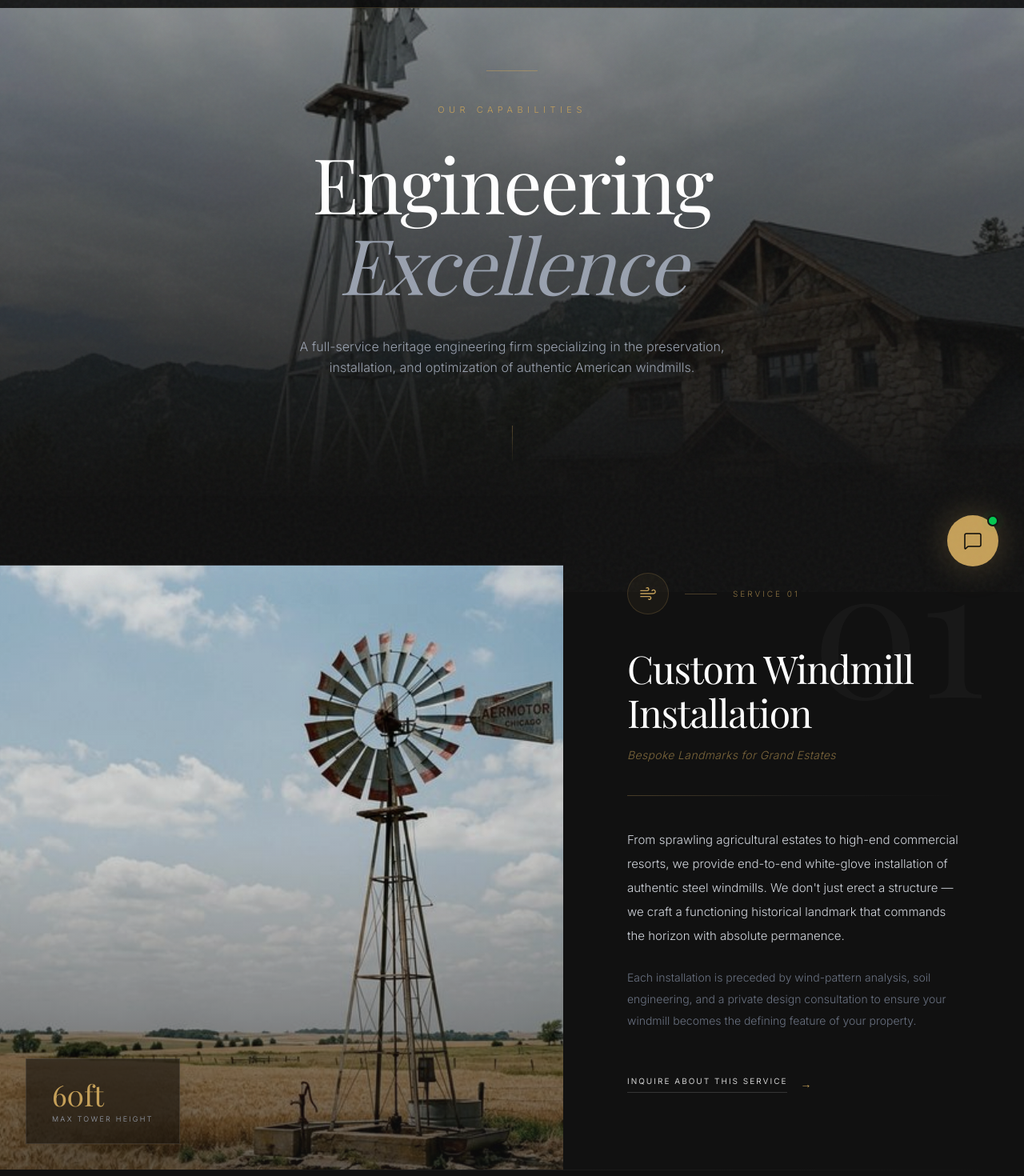
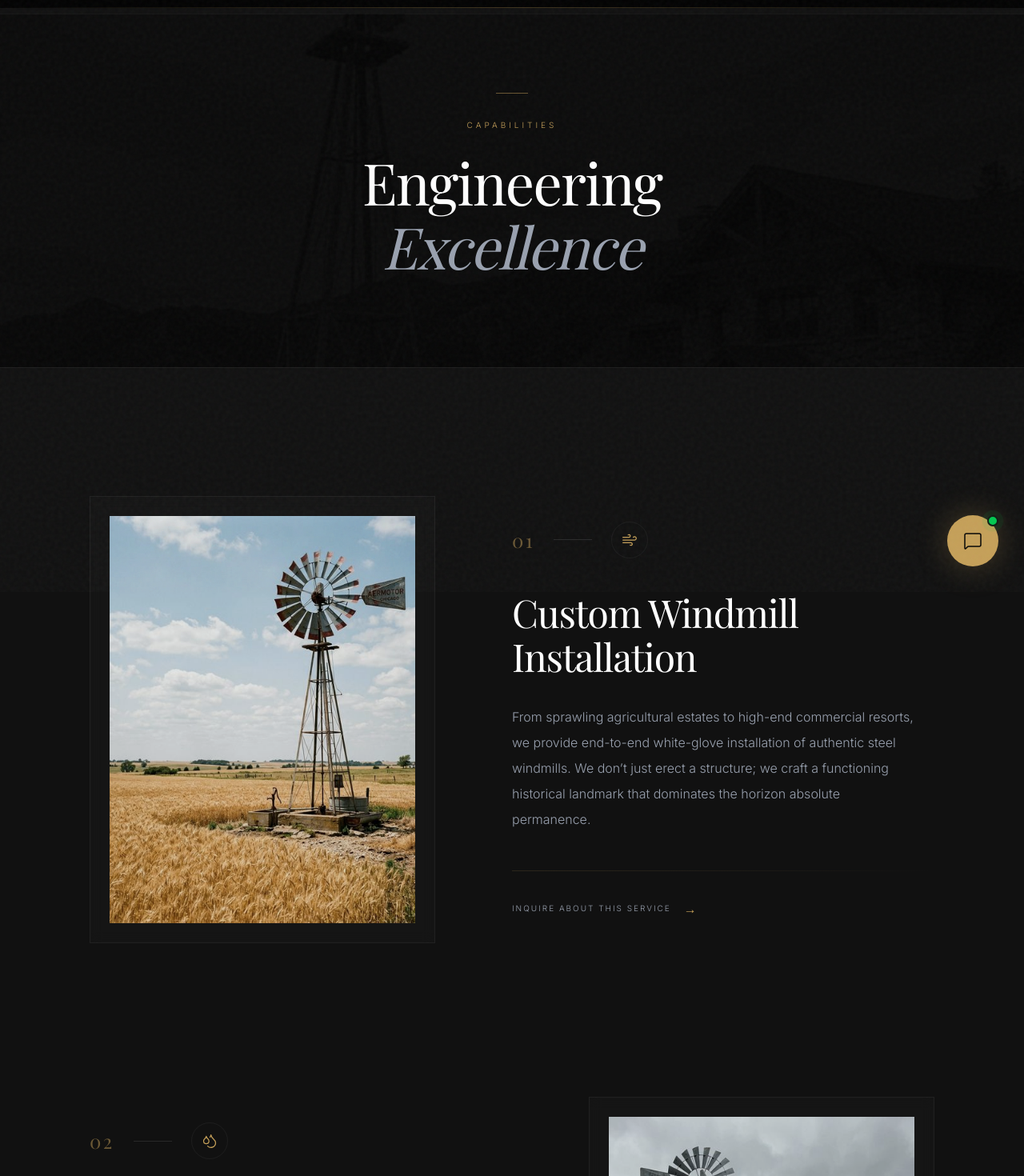
Before and after one commit to Founditmarketing/midwest, a React (Vite) app: page /services in a window 1280 px wide. Shown: the part 60-1530 px from the top of the page at 80% size. Built offline with nearby package versions, Linux system fonts and the light colour scheme; a web font is replaced by a local one.

Commit message:
refine: simplify services page architecture into quiet luxury gallery aesthetic

```diff
--- a/src/pages/Services.tsx
+++ b/src/pages/Services.tsx
@@ -1,4 +1,4 @@
-import React, { useRef } from 'react';
+    import React from 'react';
 import { motion, useScroll, useTransform } from 'motion/react';
 import { Link } from 'react-router-dom';
 import { Wind, Wrench, Droplets, PackageSearch } from 'lucide-react';
@@ -6,256 +6,162 @@ import { Wind, Wrench, Droplets, PackageSearch } from 'lucide-react';
 const services = [
   {
     num: '01',
-    icon: <Wind size={22} className="text-heritage-gold" strokeWidth={1.5} />,
+    icon: <Wind size={20} className="text-heritage-gold" strokeWidth={1.5} />,
     title: 'Custom Windmill Installation',
-    subtitle: 'Bespoke Landmarks for Grand Estates',
-    desc: 'From sprawling agricultural estates to high-end commercial resorts, we provide end-to-end white-glove installation of authentic steel windmills. We don\'t just erect a structure — we craft a functioning historical landmark that commands the horizon with absolute permanence.',
-    detail: 'Each installation is preceded by wind-pattern analysis, soil engineering, and a private design consultation to ensure your windmill becomes the defining feature of your property.',
-    image: '/images/realistic_hero_windmill.png',
-    stat: { value: '60ft', label: 'Max Tower Height' }
+    desc: 'From sprawling agricultural estates to high-end commercial resorts, we provide end-to-end white-glove installation of authentic steel windmills. We don’t just erect a structure; we craft a functioning historical landmark that dominates the horizon absolute permanence.',
+    image: '/images/realistic_hero_windmill.png'
   },
   {
     num: '02',
-    icon: <Droplets size={22} className="text-heritage-gold" strokeWidth={1.5} />,
+    icon: <Droplets size={20} className="text-heritage-gold" strokeWidth={1.5} />,
     title: 'Pond Aeration & Water Delivery',
-    subtitle: 'Wind-Powered Environmental Engineering',
-    desc: 'Midwest Windmill is the only firm with the capability to retrofit heritage windmills for modern pond aeration. We utilize sub-surface mathematical engineering and massive rotor torque to deeply oxygenate expansive bodies of water — eliminating algae and fostering aquatic life.',
-    detail: 'Our systems aerate up to 2.5 acres of surface water using zero electricity, making them the most sustainable and elegant solution for estate ponds and commercial lakes alike.',
-    image: '/images/realistic_aeration_windmill.png',
-    stat: { value: '2.5ac', label: 'Aeration Capacity' }
+    desc: 'Midwest Windmill is the only firm with the capability to retrofit older windmills for modern pond aeration. We utilize sub-surface mathematical engineering and massive rotor torque to deeply oxygenate massive bodies of water, eliminating algae and fostering aquatic life.',
+    image: '/images/realistic_aeration_windmill.png'
   },
   {
     num: '03',
-    icon: <Wrench size={22} className="text-heritage-gold" strokeWidth={1.5} />,
+    icon: <Wrench size={20} className="text-heritage-gold" strokeWidth={1.5} />,
     title: 'Heritage Repairs & Restoration',
-    subtitle: 'Preserving American Industrial History',
-    desc: 'Our master craftsmen have preserved thousands of vintage windmills across the country. We repair catastrophic storm damage, replace rusted motors with precisely calibrated modern equivalents, and completely restore leaning towers to their absolute original glory.',
-    detail: 'We specialize in Aermotor, Dempster, and Baker windmill restorations — sourcing rare components and hand-fitting each piece to match the original engineering specifications.',
-    image: '/images/realistic_barn_windmill.png',
-    stat: { value: '10k+', label: 'Windmills Restored' }
+    desc: 'Our master craftsmen have preserved thousands of vintage windmills across the country. We repair catastrophic storm damage, replace rusted motors with heavily-calibrated modern equivalents, and completely restore leaning towers to their absolute original glory.',
+    image: '/images/realistic_barn_windmill.png'
   },
   {
     num: '04',
-    icon: <PackageSearch size={22} className="text-heritage-gold" strokeWidth={1.5} />,
+    icon: <PackageSearch size={20} className="text-heritage-gold" strokeWidth={1.5} />,
     title: 'Replacement Parts Logistics',
-    subtitle: 'American-Made Components, Shipped Direct',
     desc: 'Beyond full-scale installations, we act as the premier supplier for rare and standard Aermotor replacement parts. We ship high-grade American steel components directly to your site, bypassing cheap imports to guarantee decade-spanning durability.',
-    detail: 'Our warehouse stocks over 500 unique part numbers including gearboxes, sucker rods, wheel assemblies, and galvanized tower sections — all manufactured in the United States.',
-    image: '/images/estate_farm_windmill.png',
-    stat: { value: '500+', label: 'Parts in Stock' }
+    image: '/images/estate_farm_windmill.png'
   }
 ];
 
-function ServiceBlock({ svc, index }: { svc: typeof services[0]; index: number }) {
-  const ref = useRef(null);
-  const { scrollYProgress } = useScroll({
-    target: ref,
-    offset: ["start end", "end start"]
-  });
-  const imgY = useTransform(scrollYProgress, [0, 1], ['0%', '12%']);
-  const isReversed = index % 2 === 1;
+export default function Services() {
+  const { scrollYProgress } = useScroll();
+  const yBg = useTransform(scrollYProgress, [0, 1], ['0%', '15%']);
 
   return (
-    <div
-      ref={ref}
-      className={`flex flex-col ${isReversed ? 'lg:flex-row-reverse' : 'lg:flex-row'} items-stretch gap-0 lg:gap-0 relative`}
+    <main className="bg-industrial-charcoal min-h-screen relative overflow-hidden font-light">
+
+      {/* Editorial Hero */}
+      <section className="relative h-[65vh] flex items-center justify-center overflow-hidden border-b border-white/5">
+        <motion.div style={{ y: yBg }} className="absolute inset-0 z-0">
+          <div className="absolute inset-0 bg-industrial-charcoal-dark/90 z-10"></div>
+          <img
+            src="/images/realistic_resort_windmill.png"
+            alt="Windmill at resort"
+            className="w-full h-full object-cover grayscale opacity-30"
+          />
+        </motion.div>
+
+        <div className="relative z-10 text-center px-6 mt-16">
+          <motion.div
+            initial={{ width: 0 }}
+            animate={{ width: "40px" }}
+            transition={{ duration: 1, delay: 0.2 }}
+            className="h-[1px] bg-heritage-gold/50 mx-auto mb-8"
+          />
+          <motion.span
+            initial={{ opacity: 0, y: 10 }}
+            animate={{ opacity: 1, y: 0 }}
+            transition={{ duration: 1, delay: 0.4 }}
+            className="font-sans text-[9px] md:text-[10px] tracking-[0.4em] uppercase text-heritage-gold mb-6 block"
           >
-      {/* Image Block */}
+            Capabilities
+          </motion.span>
+          <motion.h1
+            initial={{ opacity: 0, y: 10 }}
+            animate={{ opacity: 1, y: 0 }}
+            transition={{ duration: 1, delay: 0.6 }}
+            className="font-serif text-5xl md:text-7xl text-white tracking-tight leading-[1.1]"
+          >
+            Engineering<br className="hidden md:block"/>
+            <span className="italic text-gray-400"> Excellence</span>
+          </motion.h1>
+        </div>
+      </section>
+
+      {/* Services List Editorial */}
+      <section className="py-24 md:py-40">
+        <div className="max-w-6xl mx-auto px-6 md:px-12 space-y-32 md:space-y-48">
+          {services.map((svc, index) => (
+            <div key={svc.num} className={`flex flex-col ${index % 2 === 1 ? 'lg:flex-row-reverse' : 'lg:flex-row'} items-center gap-16 lg:gap-24`}>
+
+              {/* Image Gallery Block */}
               <motion.div
-        initial={{ opacity: 0 }}
-        whileInView={{ opacity: 1 }}
+                initial={{ opacity: 0, y: 30 }}
+                whileInView={{ opacity: 1, y: 0 }}
                 viewport={{ once: true, margin: "-100px" }}
-        transition={{ duration: 1.5 }}
-        className="w-full lg:w-[55%] relative group overflow-hidden"
+                transition={{ duration: 1.2, ease: [0.16, 1, 0.3, 1] }}
+                className="w-full lg:w-[45%] relative group"
               >
-        <div className="aspect-[4/3] sm:aspect-[3/4] lg:aspect-auto lg:h-full min-h-[500px] md:min-h-[700px] overflow-hidden relative">
-          <motion.img
-            style={{ y: imgY }}
+                {/* Gallery Matte Frame */}
+                <div className="p-4 md:p-6 border border-white/5 bg-white/[0.02] backdrop-blur-sm">
+                  <div className="aspect-[3/4] overflow-hidden relative">
+                    <div className="absolute inset-0 bg-industrial-charcoal-dark/10 z-10 group-hover:bg-transparent transition-colors duration-1000"></div>
+                    <img
                       src={svc.image}
                       alt={svc.title}
-            className="absolute inset-0 w-full h-[115%] object-cover grayscale-[20%] group-hover:grayscale-0 transition-all duration-[2s] ease-out"
+                      className="w-full h-full object-cover grayscale-[20%] group-hover:grayscale-0 group-hover:scale-[1.03] transition-all duration-[2s] ease-out"
                     />
-          <div className="absolute inset-0 bg-gradient-to-t from-industrial-charcoal/60 via-industrial-charcoal/10 to-transparent z-10"></div>
-          <div className="absolute inset-0 bg-industrial-charcoal/10 group-hover:bg-transparent transition-colors duration-1000 z-10"></div>
-        </div>
-
-        {/* Floating Stat Card */}
-        <div className={`absolute bottom-8 ${isReversed ? 'right-8' : 'left-8'} z-20`}>
-          <div className="bg-black/50 backdrop-blur-2xl border border-white/10 px-8 py-6 shadow-2xl">
-            <div className="font-serif text-3xl md:text-4xl text-heritage-gold font-light mb-1">{svc.stat.value}</div>
-            <div className="font-sans text-[8px] md:text-[9px] tracking-[0.25em] uppercase text-gray-400 font-light">{svc.stat.label}</div>
                   </div>
                 </div>
               </motion.div>
 
               {/* Text Block */}
               <motion.div
-        initial={{ opacity: 0, x: isReversed ? -40 : 40 }}
-        whileInView={{ opacity: 1, x: 0 }}
+                initial={{ opacity: 0, y: 30 }}
+                whileInView={{ opacity: 1, y: 0 }}
                 viewport={{ once: true, margin: "-100px" }}
-        transition={{ duration: 1.2, delay: 0.15, ease: [0.16, 1, 0.3, 1] }}
-        className="w-full lg:w-[45%] flex flex-col justify-center px-8 py-16 md:px-16 lg:px-20 lg:py-24 relative"
+                transition={{ duration: 1.2, delay: 0.2, ease: [0.16, 1, 0.3, 1] }}
+                className="w-full lg:w-[55%]"
               >
-        {/* Background Numeral */}
-        <span className="absolute top-8 right-8 lg:top-12 lg:right-12 font-serif text-[8rem] lg:text-[14rem] text-white/[0.03] font-light leading-none select-none pointer-events-none">
-          {svc.num}
-        </span>
-
-        <div className="relative z-10">
-          {/* Icon + Label */}
-          <div className="flex items-center space-x-5 mb-10">
-            <div className="p-3.5 border border-heritage-gold/20 bg-heritage-gold/5 rounded-full">
+                <div className="flex items-center space-x-6 mb-10">
+                  <span className="font-serif text-2xl text-heritage-gold/50 tracking-widest">{svc.num}</span>
+                  <div className="w-12 h-[1px] bg-white/10"></div>
+                  <div className="p-3 border border-white/5 rounded-full shrink-0 text-heritage-gold/70 group-hover:text-heritage-gold transition-colors">
                     {svc.icon}
                   </div>
-            <div className="w-10 h-[1px] bg-heritage-gold/30"></div>
-            <span className="font-sans text-[9px] md:text-[10px] tracking-[0.3em] uppercase text-heritage-gold/70 font-light">
-              Service {svc.num}
-            </span>
                 </div>
 
-          {/* Title */}
-          <h2 className="font-serif text-3xl md:text-4xl lg:text-5xl text-white font-light tracking-tight leading-[1.15] mb-4">
+                <h2 className="font-serif text-3xl md:text-5xl text-white tracking-tight mb-8 leading-[1.15]">
                   {svc.title}
                 </h2>
 
-          {/* Subtitle */}
-          <p className="font-sans text-xs md:text-sm text-heritage-gold/60 tracking-wide font-light mb-10 italic">
-            {svc.subtitle}
+                <p className="font-sans text-sm md:text-base text-gray-400 leading-[2] md:leading-loose mb-12 max-w-lg">
+                  {svc.desc}
                 </p>
 
-          {/* Thin Divider */}
-          <div className="w-full h-[1px] bg-gradient-to-r from-heritage-gold/30 via-white/5 to-transparent mb-10"></div>
+                <div className="w-full h-[1px] bg-gradient-to-r from-heritage-gold/30 to-transparent mb-8 opacity-50"></div>
 
-          {/* Descriptions */}
-          <p className="font-sans text-sm md:text-[15px] text-gray-300 font-light leading-[2] mb-6">
-            {svc.desc}
-          </p>
-          <p className="font-sans text-xs md:text-sm text-gray-500 font-light leading-[1.9] mb-12">
-            {svc.detail}
-          </p>
-
-          {/* CTA */}
                 <Link
                   to="/consultation"
-            className="group inline-flex items-center space-x-4"
+                 className="group inline-flex items-center space-x-4 transition-colors duration-300"
                 >
-            <span className="font-sans text-[9px] md:text-[10px] tracking-[0.2em] uppercase text-white/80 group-hover:text-heritage-gold transition-colors duration-300 border-b border-white/15 group-hover:border-heritage-gold/50 pb-1.5">
+                  <span className="font-sans text-[9px] md:text-[10px] tracking-[0.2em] uppercase text-gray-400 group-hover:text-heritage-gold transition-colors">
                     Inquire About This Service
                   </span>
-            <span className="text-heritage-gold text-sm group-hover:translate-x-2 transition-transform duration-300">→</span>
+                  <span className="text-heritage-gold group-hover:translate-x-2 transition-transform duration-300">→</span>
                 </Link>
-        </div>
               </motion.div>
             </div>
-  );
-}
-
-export default function Services() {
-  const heroRef = useRef(null);
-  const { scrollYProgress: heroScroll } = useScroll({
-    target: heroRef,
-    offset: ["start start", "end start"]
-  });
-  const heroImgY = useTransform(heroScroll, [0, 1], ['0%', '30%']);
-  const heroOpacity = useTransform(heroScroll, [0, 0.8], [1, 0]);
-
-  return (
-    <main className="bg-industrial-charcoal min-h-screen relative overflow-hidden">
-
-      {/* ─── EDITORIAL HERO ─── */}
-      <section ref={heroRef} className="relative h-[75vh] md:h-[85vh] flex items-center justify-center overflow-hidden">
-        <motion.div style={{ y: heroImgY }} className="absolute inset-0 z-0">
-          <div className="absolute inset-0 bg-gradient-to-b from-industrial-charcoal/40 via-industrial-charcoal/70 to-industrial-charcoal z-10"></div>
-          <img
-            src="/images/realistic_resort_windmill.png"
-            alt="Heritage windmill at a luxury resort"
-            className="w-full h-[120%] object-cover"
-          />
-        </motion.div>
-
-        <motion.div style={{ opacity: heroOpacity }} className="relative z-10 text-center px-6 max-w-5xl mx-auto">
-          <motion.div
-            initial={{ width: 0 }}
-            animate={{ width: '4rem' }}
-            transition={{ duration: 1.2, delay: 0.2, ease: [0.16, 1, 0.3, 1] }}
-            className="h-[1px] bg-heritage-gold/50 mx-auto mb-10 overflow-hidden"
-          />
-          <motion.span
-            initial={{ opacity: 0, y: 15 }}
-            animate={{ opacity: 1, y: 0 }}
-            transition={{ duration: 1, delay: 0.4 }}
-            className="font-sans text-[10px] md:text-[11px] tracking-[0.5em] uppercase text-heritage-gold font-light mb-8 block"
-          >
-            Our Capabilities
-          </motion.span>
-          <motion.h1
-            initial={{ opacity: 0, y: 20 }}
-            animate={{ opacity: 1, y: 0 }}
-            transition={{ duration: 1.2, delay: 0.6 }}
-            className="font-serif text-5xl sm:text-6xl md:text-8xl text-white font-light tracking-tight leading-[1.05]"
-          >
-            Engineering<br />
-            <span className="italic text-gray-400">Excellence</span>
-          </motion.h1>
-          <motion.p
-            initial={{ opacity: 0, y: 15 }}
-            animate={{ opacity: 1, y: 0 }}
-            transition={{ duration: 1, delay: 0.9 }}
-            className="font-sans text-sm md:text-base text-gray-400 font-light leading-relaxed max-w-xl mx-auto mt-10"
-          >
-            A full-service heritage engineering firm specializing in the preservation, installation, and optimization of authentic American windmills.
-          </motion.p>
-        </motion.div>
-
-        {/* Scroll Indicator */}
-        <motion.div
-          initial={{ opacity: 0 }}
-          animate={{ opacity: 1 }}
-          transition={{ delay: 1.5 }}
-          className="absolute bottom-10 left-1/2 -translate-x-1/2 z-10"
-        >
-          <div className="w-[1px] h-12 bg-gradient-to-b from-heritage-gold/50 to-transparent animate-pulse"></div>
-        </motion.div>
+          ))}
+        </div>
       </section>
 
-      {/* ─── SERVICE BLOCKS ─── */}
-      <section>
-        {services.map((svc, index) => (
-          <div key={svc.num}>
-            {/* Thin separator between services */}
-            {index > 0 && (
-              <div className="max-w-7xl mx-auto px-8">
-                <div className="h-[1px] bg-gradient-to-r from-transparent via-white/5 to-transparent"></div>
-              </div>
-            )}
-            <ServiceBlock svc={svc} index={index} />
-          </div>
-        ))}
-      </section>
-
-      {/* ─── END CTA ─── */}
-      <section className="py-28 md:py-40 bg-industrial-charcoal-dark border-t border-white/5 text-center px-6 relative overflow-hidden">
-        <div className="absolute inset-0 opacity-10">
-          <div className="absolute inset-0 bg-[radial-gradient(ellipse_at_center,_var(--tw-gradient-stops))] from-heritage-gold/15 via-transparent to-transparent"></div>
-        </div>
+      {/* End CTA */}
+      <section className="py-32 bg-industrial-charcoal border-t border-white/5 text-center px-6">
          <motion.div
-          initial={{ opacity: 0, y: 25 }}
+           initial={{ opacity: 0, y: 20 }}
            whileInView={{ opacity: 1, y: 0 }}
            viewport={{ once: true }}
-          transition={{ duration: 1.2 }}
-          className="relative z-10"
+           transition={{ duration: 1 }}
          >
-          <div className="w-16 h-[1px] bg-heritage-gold/30 mx-auto mb-12"></div>
-          <h3 className="font-serif text-4xl md:text-6xl text-white font-light tracking-tight leading-[1.15] mb-6">
-            Ready to create your<br />
-            <span className="italic text-gray-400">heritage landmark?</span>
+           <h3 className="font-serif text-4xl md:text-5xl text-white tracking-tight mb-12 leading-[1.1]">
+              Ready to create your<br className="hidden md:block"/>
+              <span className="italic text-gray-400"> heritage landmark?</span>
            </h3>
-          <p className="font-sans text-sm text-gray-500 font-light max-w-md mx-auto mb-14">
-            Begin with a private consultation. Our team will guide you through every step of the commission experience.
-          </p>
            <Link
               to="/consultation"
-            className="inline-flex items-center justify-center px-12 py-5 border border-heritage-gold text-heritage-gold hover:bg-heritage-gold hover:text-industrial-charcoal-dark transition-all duration-500 font-sans text-[10px] tracking-[0.3em] uppercase group"
+              className="inline-flex items-center justify-center px-12 py-5 border border-heritage-gold/50 text-heritage-gold hover:bg-heritage-gold hover:text-industrial-charcoal-dark transition-all duration-500 font-sans text-[9px] md:text-[10px] tracking-[0.3em] uppercase group"
             >
               Request a Consultation
               <span className="ml-4 group-hover:translate-x-2 transition-transform duration-300">→</span>
```
Lines whose indentation alone changed are shown as unchanged.
